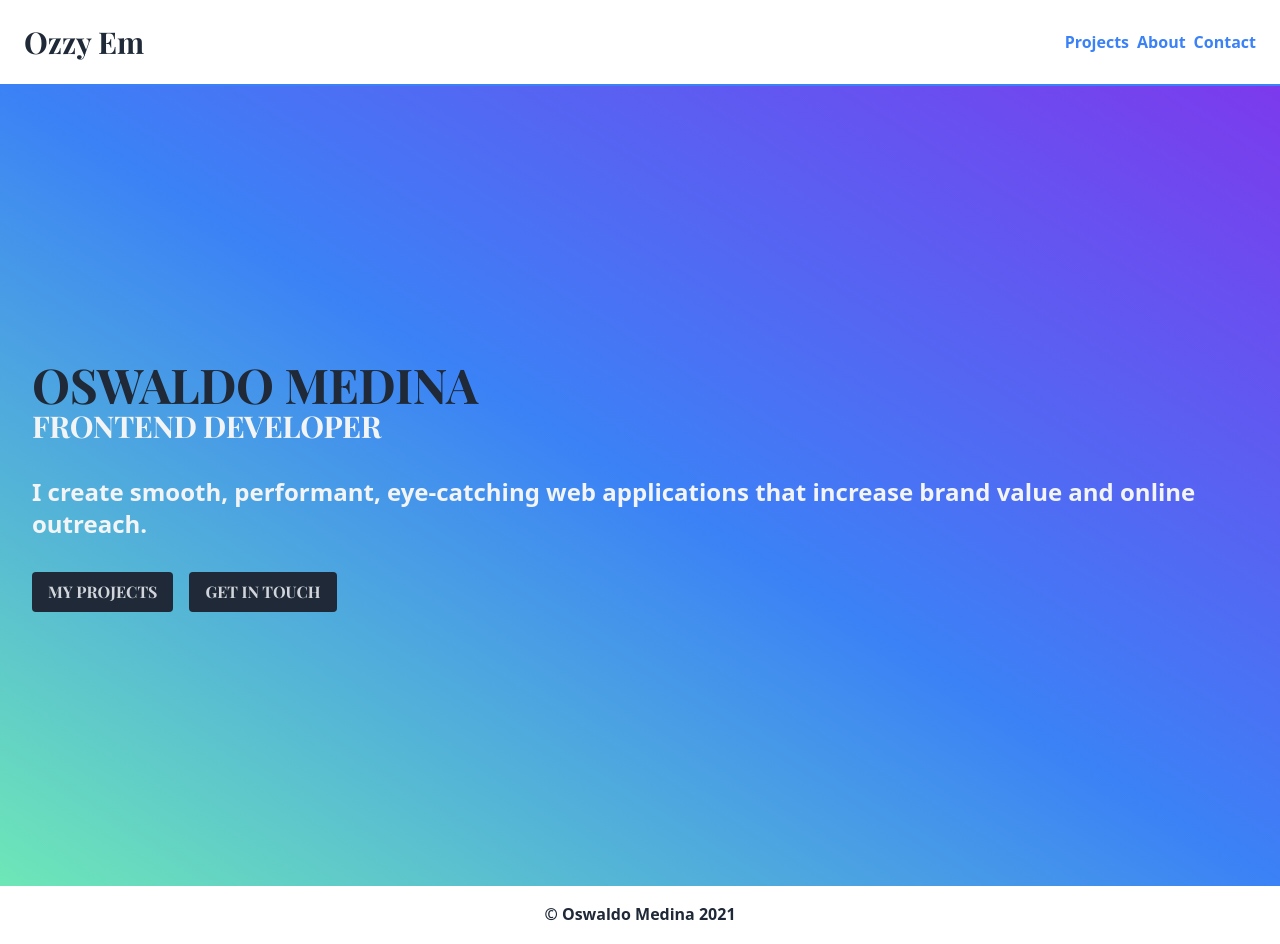
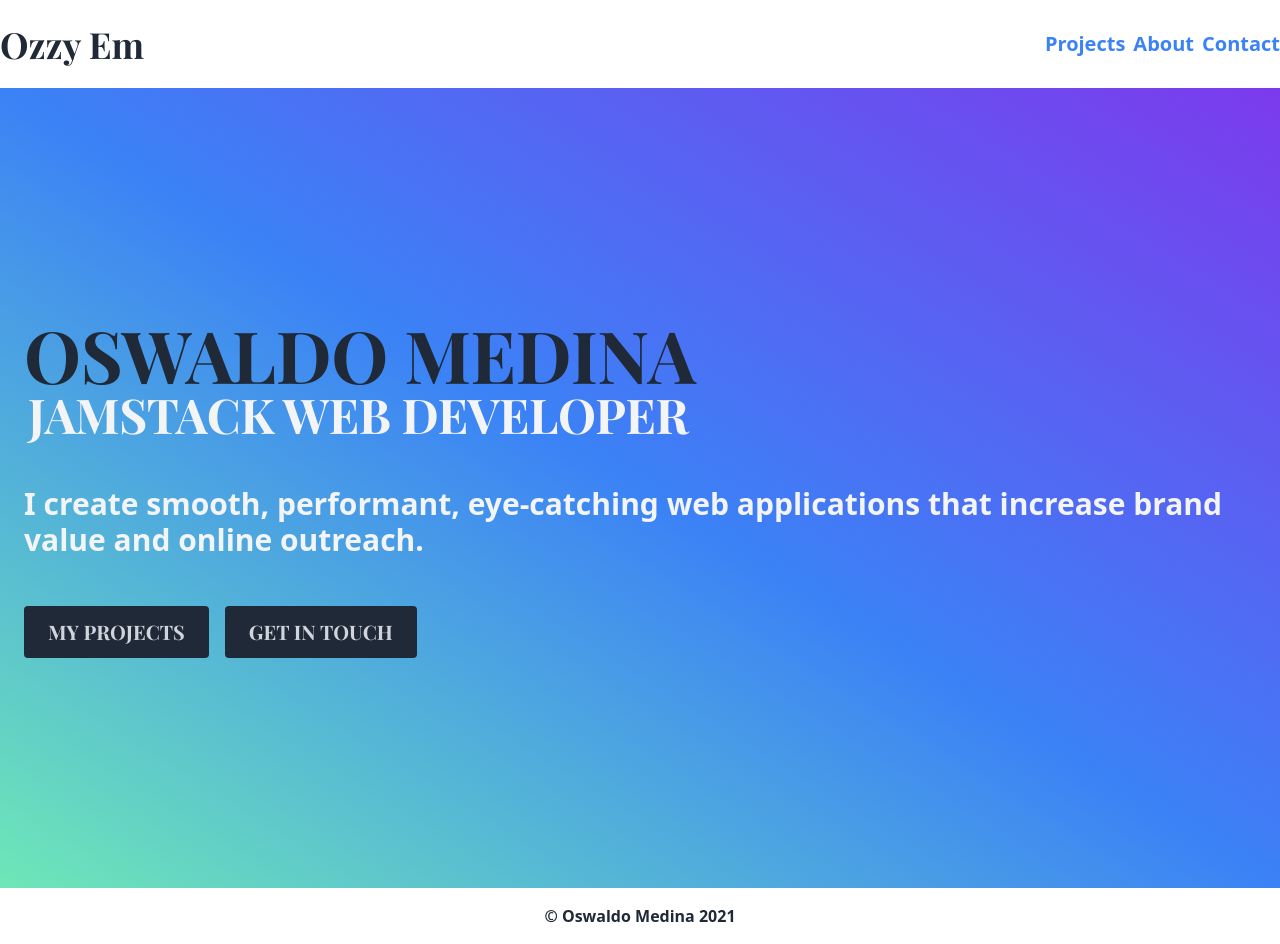
Before and after one commit to ozzymdn2017/nextjs-portfolio, a Next.js app: page / in a window 1280 px wide. Built offline with nearby package versions, Linux system fonts and the light colour scheme; a web font is replaced by a local one.

Commit message:
Medium viewport finished

```diff
--- a/components/Header.js
+++ b/components/Header.js
@@ -39,11 +39,11 @@ const navItems = [
 export default function Header() {
   return (
     <Popover className="relative z-20">
-    <div className="max-w-7xl mx-auto px-4 sm:px-6 border-b-2 border-blue-500">
+    <div className="max-w-7xl mx-auto px-4 lg:p-0 sm:px-6">
       <div className="flex justify-between items-center py-6 md:justify-between">
         <div className="flex justify-start lg:w-0 lg:flex-1">
           <Link href="/">
-            <a className="font-bold font-fancy text-3xl text-gray-800 hover:text-blue-400">
+            <a className="font-bold font-fancy text-4xl text-gray-800 hover:text-blue-400">
               Ozzy Em
             </a>
           </Link>
@@ -56,7 +56,7 @@ export default function Header() {
             <MenuIcon className="h-6 w-6" aria-hidden="true" />
           </Popover.Button>
         </div>
-        <ul className="hidden md:flex md:space-x-2 font-semibold text-blue-500">
+        <ul className="hidden text-xl space-x-2 md:flex font-semibold text-blue-500">
           <li>
             <Link href="/projects"><a>Projects</a></Link>
           </li>
@@ -86,13 +86,8 @@ export default function Header() {
             <div className="flex items-center justify-between">
               <div>
               <Link href="/">
-                <a className="h-8 w-auto sm:h-10">
-                  <Image
-                    src="https://tailwindui.com/img/logos/workflow-mark-blue-600.svg"
-                    alt="Workflow"
-                    width={48}
-                    height={48}
-                  />
+                <a className="font-bold font-fancy text-4xl text-gray-800">
+                  Ozzy Em
                 </a>
               </Link>
               </div>
--- a/pages/_app.js
+++ b/pages/_app.js
@@ -9,8 +9,6 @@ function MyApp({ Component, pageProps }) {
     <Layout>
       <AnimatePresence
         exitBeforeEnter
-        initial={false}
-        onExitComplete={() => window.scrollTo(0,0)}
       >
         <Component {...pageProps}/>
       </AnimatePresence>
--- a/pages/about.js
+++ b/pages/about.js
@@ -1,9 +1,18 @@
 import { motion } from 'framer-motion'
 
 const variants = {
-  hidden: { opacity: 0, x:-100},
-  enter: { opacity: 1, x:0},
-  exit: { opacity: 0, x:0}
+  hidden: {
+    opacity: 0,
+    y: 100
+  },
+  visible: {
+    opacity: 1,
+    y: 0
+  },
+  exit: {
+    opacity: 0,
+    y: -100
+  },
 }
 
 export default function about() {
@@ -11,7 +20,7 @@ export default function about() {
     <motion.div className="grid place-content-center p-4 max-w-7xl"
       variants={variants}
       initial="hidden"
-      animate="enter"
+      animate="visible"
       exit="exit"
     >
       <h1 className="text-7xl mb-4 font-fancy font-bold">About Me</h1>
--- a/pages/contact.js
+++ b/pages/contact.js
@@ -5,9 +5,18 @@ import {
 } from '@heroicons/react/outline'
 
 const variants = {
-  hidden: { opacity: 0, x:-100},
-  enter: { opacity: 1, x:0},
-  exit: { opacity: 0, x:0}
+  hidden: {
+    opacity: 0,
+    y: 100
+  },
+  visible: {
+    opacity: 1,
+    y: 0
+  },
+  exit: {
+    opacity: 0,
+    y: -100
+  },
 }
 
 export default function contact() {
@@ -15,7 +24,7 @@ export default function contact() {
     <motion.div className="grid place-content-center space-y-10"
       variants={variants}
       initial="hidden"
-      animate="enter"
+      animate="visible"
       exit="exit"
     >
       <h1 className="text-7xl text-center font-fancy uppercase tracking-tighter">Get In Touch</h1>
--- a/pages/index.js
+++ b/pages/index.js
@@ -4,38 +4,56 @@ import { motion } from 'framer-motion'
 
 
 const variants = {
-  hidden: { opacity: 0, x:-100},
-  enter: { opacity: 1, x:0},
-  exit: { opacity: 0, x:0}
+  hidden: {
+    opacity: 0,
+    y: 100,
+  },
+  visible: {
+    opacity: 1,
+    y: 0,
+  },
+  exit: {
+    opacity: 0,
+    y: -100
+  },
 }
+
+
+
 
 export default function Home() {
   return (
     <motion.div className="grid place-items-center min-h-screen"
       variants={variants}
       initial="hidden"
-      animate="enter"
+      animate="visible"
       exit="exit"
     >
-        <section className="p-8 rounded space-y-8">
-          <div className="uppercase tracking-tight font-fancy relative">
-            <h1 className="text-4xl font-extrabold leading-6 md:text-5xl">Oswaldo Medina</h1>
-            <h3 className="text-2xl font-bold md:text-3xl">Frontend Developer</h3>
+      <section className="p-6 rounded space-y-8 grid md:grid-cols-3 md:gap-4 max-w-7xl">
+        <div className="uppercase tracking-tight font-fancy relative md:col-start-1 md:col-end-4">
+          <h1 className="text-5xl font-extrabold leading-9 md:text-7xl">Oswaldo Medina</h1>
+          <h3 className="text-2xl font-bold md:text-5xl md:ml-1">Jamstack Web Developer</h3>
         </div>
 
-          <p className="leading-6 text-grey-500 font-semibold text-xl md:text-2xl">I create smooth, performant, eye-catching web applications that increase brand value and online outreach.</p>
-          <div className="flex gap-4 font-fancy">
-            <button>
+        <p className="leading-6 text-grey-500 font-semibold text-xl md:text-3xl md:col-span-3">I create smooth, performant, eye-catching web applications that increase brand value and online outreach.</p>
+        <div className="flex gap-4 font-fancy md:col-span-full">
+          <motion.button
+            whileHover={{scale: 1.1}}
+            whileTap={{scale: 0.9}}
+          >
             <Link href="/projects">
               <a>My Projects</a>
             </Link>
-            </button>
+          </motion.button>
 
-            <button>
+          <motion.button
+            whileHover={{scale: 1.1}}
+            whileTap={{scale: 0.9}}
+          >
             <Link href="/contact">
               <a>Get In Touch</a>
             </Link>
-            </button>
+          </motion.button>
         </div>
       </section>
     </motion.div>
--- a/pages/projects.js
+++ b/pages/projects.js
@@ -31,9 +31,18 @@ const projects = [
 ]
 
 const variants = {
-  hidden: { opacity: 0, x:-100},
-  enter: { opacity: 1, x:0},
-  exit: { opacity: 0, x:0}
+  hidden: {
+    opacity: 0,
+    y: 100,
+  },
+  visible: {
+    opacity: 1,
+    y: 0,
+  },
+  exit: {
+    opacity: 0,
+    y: -100
+  },
 }
 
 export default function ProjectPage() {
@@ -41,13 +50,13 @@ export default function ProjectPage() {
     <motion.div className="relative"
       variants={variants}
       initial="hidden"
-      animate="enter"
+      animate="visible"
       exit="exit"
     >
       <h1 className="text-6xl font-extrabold pl-4 mt-6 font-fancy">Projects</h1>
       {projects.map((project) =>
         <section key={project.id} className="my-12 grid grid-cols-12 relative">
-          <div className="col-span-8 filter contrast-150 rounded-2xl aspect-w-3 aspect-h-4">
+          <div className="col-start-1 col-end-9 filter contrast-150 rounded-2xl aspect-w-3 aspect-h-4">
             <Image src={project.imageSrc}  alt={project.alt} layout="fill" quality={65} />
           </div>
           <h3 className="text-3xl z-10 font-bold leading-8 col-start-9 col-end-13 -ml-20 mt-16 font-fancy text-gray-100 ">{project.name}</h3>
--- a/styles/globals.css
+++ b/styles/globals.css
@@ -4,7 +4,7 @@
 
 @layer base {
   button {
-    @apply bg-gray-800 text-gray-300 px-4 py-2 rounded font-semibold;
+    @apply bg-gray-800 text-gray-300 px-4 py-2 rounded font-semibold md:px-6 md:py-3 md:text-xl;
   }
 
   button a {
```
Lines whose indentation alone changed are shown as unchanged.
